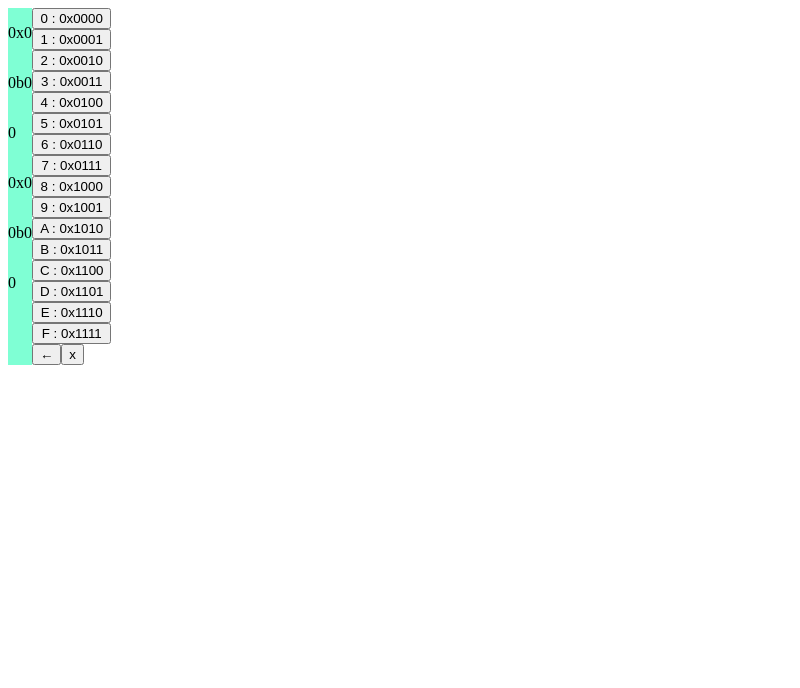
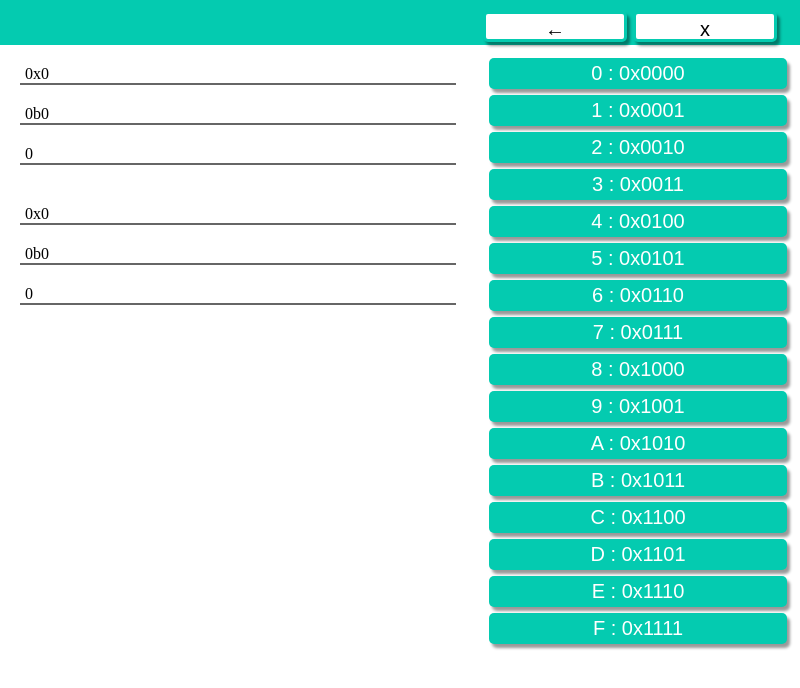
Before and after one commit to Tsuyopon-1067/hexadecimal-tool-electron, an Electron app: page src/index.html in a window 800 px wide. Drawn offline with Linux system fonts and the light colour scheme.

Commit message:
update: layout

```diff
--- a/src/index.html
+++ b/src/index.html
@@ -8,6 +8,13 @@
 </head>
 
 <body>
+    <div class="deleteBtnTop">
+        <div class="deleteBtnTopLeft"></div>
+        <div class="deleteBtnList">
+            <button type="button" class="deleteButton" onclick="clickDeleteButton()">←</button>
+            <button type="button" class="deleteButton" onclick="clickClearButton()">x</button>
+        </div>
+    </div>
     <div class="main">
         <div class="numList">
             <p class="displayNum" id="displayHexP">0x0</p>
@@ -19,26 +26,22 @@
         </div>
         <div class="side">
             <div class="btnList">
-                <button type="button" onclick="clickNumButton(0)">0 : 0x0000</button>
-                <button type="button" onclick="clickNumButton(1)">1 : 0x0001</button>
-                <button type="button" onclick="clickNumButton(2)">2 : 0x0010</button>
-                <button type="button" onclick="clickNumButton(3)">3 : 0x0011</button>
-                <button type="button" onclick="clickNumButton(4)">4 : 0x0100</button>
-                <button type="button" onclick="clickNumButton(5)">5 : 0x0101</button>
-                <button type="button" onclick="clickNumButton(6)">6 : 0x0110</button>
-                <button type="button" onclick="clickNumButton(7)">7 : 0x0111</button>
-                <button type="button" onclick="clickNumButton(8)">8 : 0x1000</button>
-                <button type="button" onclick="clickNumButton(9)">9 : 0x1001</button>
-                <button type="button" onclick="clickNumButton(10)">A : 0x1010</button>
-                <button type="button" onclick="clickNumButton(11)">B : 0x1011</button>
-                <button type="button" onclick="clickNumButton(12)">C : 0x1100</button>
-                <button type="button" onclick="clickNumButton(13)">D : 0x1101</button>
-                <button type="button" onclick="clickNumButton(14)">E : 0x1110</button>
-                <button type="button" onclick="clickNumButton(15)">F : 0x1111</button>
-            </div>
-            <div class="deleteBtnList">
-                <button type="button" onclick="clickDeleteButton()">←</button>
-                <button type="button" onclick="clickClearButton()">x</button>
+                <button type="button" class="numButton" onclick="clickNumButton(0)">0 : 0x0000</button>
+                <button type="button" class="numButton" onclick="clickNumButton(1)">1 : 0x0001</button>
+                <button type="button" class="numButton" onclick="clickNumButton(2)">2 : 0x0010</button>
+                <button type="button" class="numButton" onclick="clickNumButton(3)">3 : 0x0011</button>
+                <button type="button" class="numButton" onclick="clickNumButton(4)">4 : 0x0100</button>
+                <button type="button" class="numButton" onclick="clickNumButton(5)">5 : 0x0101</button>
+                <button type="button" class="numButton" onclick="clickNumButton(6)">6 : 0x0110</button>
+                <button type="button" class="numButton" onclick="clickNumButton(7)">7 : 0x0111</button>
+                <button type="button" class="numButton" onclick="clickNumButton(8)">8 : 0x1000</button>
+                <button type="button" class="numButton" onclick="clickNumButton(9)">9 : 0x1001</button>
+                <button type="button" class="numButton" onclick="clickNumButton(10)">A : 0x1010</button>
+                <button type="button" class="numButton" onclick="clickNumButton(11)">B : 0x1011</button>
+                <button type="button" class="numButton" onclick="clickNumButton(12)">C : 0x1100</button>
+                <button type="button" class="numButton" onclick="clickNumButton(13)">D : 0x1101</button>
+                <button type="button" class="numButton" onclick="clickNumButton(14)">E : 0x1110</button>
+                <button type="button" class="numButton" onclick="clickNumButton(15)">F : 0x1111</button>
             </div>
         </div>
     </div>
--- a/src/style.css
+++ b/src/style.css
@@ -1,11 +1,55 @@
+body {
+    margin: 0;
+}
+
 .main {
     display: flex;
+    margin: 0;
+    width: 100vw;
+    height: calc(100vh - 40px);
+}
+
+.deleteBtnTop {
+    height: 45px;
+    width: 100vw;
+    display: flex;
+    background-color: #04cbb0;
+}
+
+.deleteBtnTopLeft {
+    width: 60vw;
+}
+
+.deleteBtnList {
+    width: 40vw;
+    display: flex;
+    padding: 8px 0 0px;
 }
 
 .numList {
+    padding: 10px;
+    height: 100%;
+    width: 60%;
     display: flex;
     flex-flow: column;
-    background-color: aquamarine;
+}
+
+.displayNum {
+    border-bottom: 2px solid #666;
+    margin: 10px;
+    padding: 0px 5px;
+}
+
+.displayNum:nth-child(3) {
+    margin: 10px 10px 30px;
+}
+
+.side {
+    padding: 10px;
+    height: 100%;
+    width: 40%;
+    display: flex;
+    flex-flow: column;
 }
 
 .btnList {
@@ -13,6 +57,26 @@
     flex-flow: column;
 }
 
-.deleteBtnList {
-    display: flex;
+.deleteButton {
+    margin: 3px;
+    padding: 4px;
+    width: 45%;
+    font-size: 2.5vmin;
+    border-radius: 5px;
+    border: solid;
+    box-shadow: 3px 4px 3px 0px rgba(0, 0, 0, 0.4);
+    background-color: white;
+    color: black;
+    border-color: #04cbb0;
 }
+
+.numButton {
+    margin: 3px;
+    padding: 4px;
+    font-size: 2.5vmin;
+    border-radius: 5px;
+    border: none;
+    box-shadow: 3px 4px 3px 0px rgba(0, 0, 0, 0.4);
+    background-color: #04cbb0;
+    color: white;
+}
```
